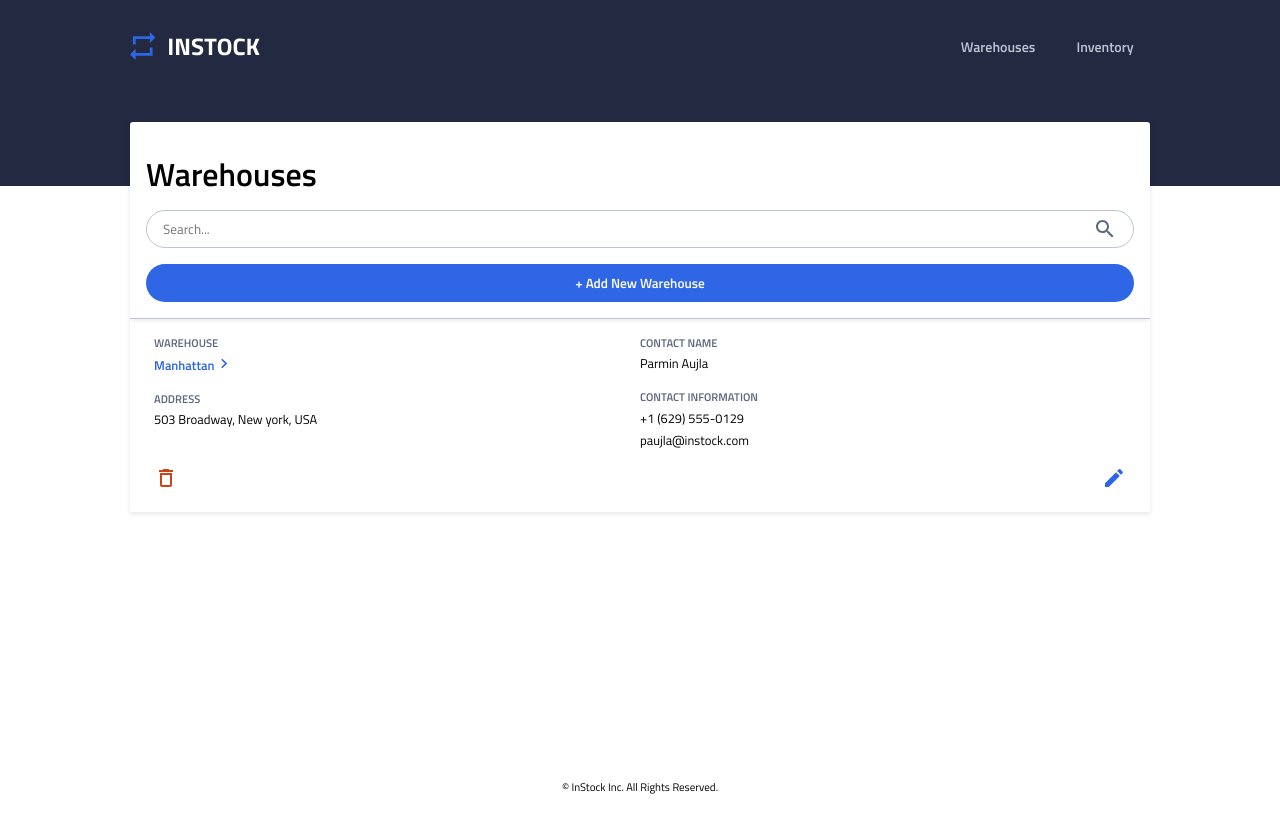
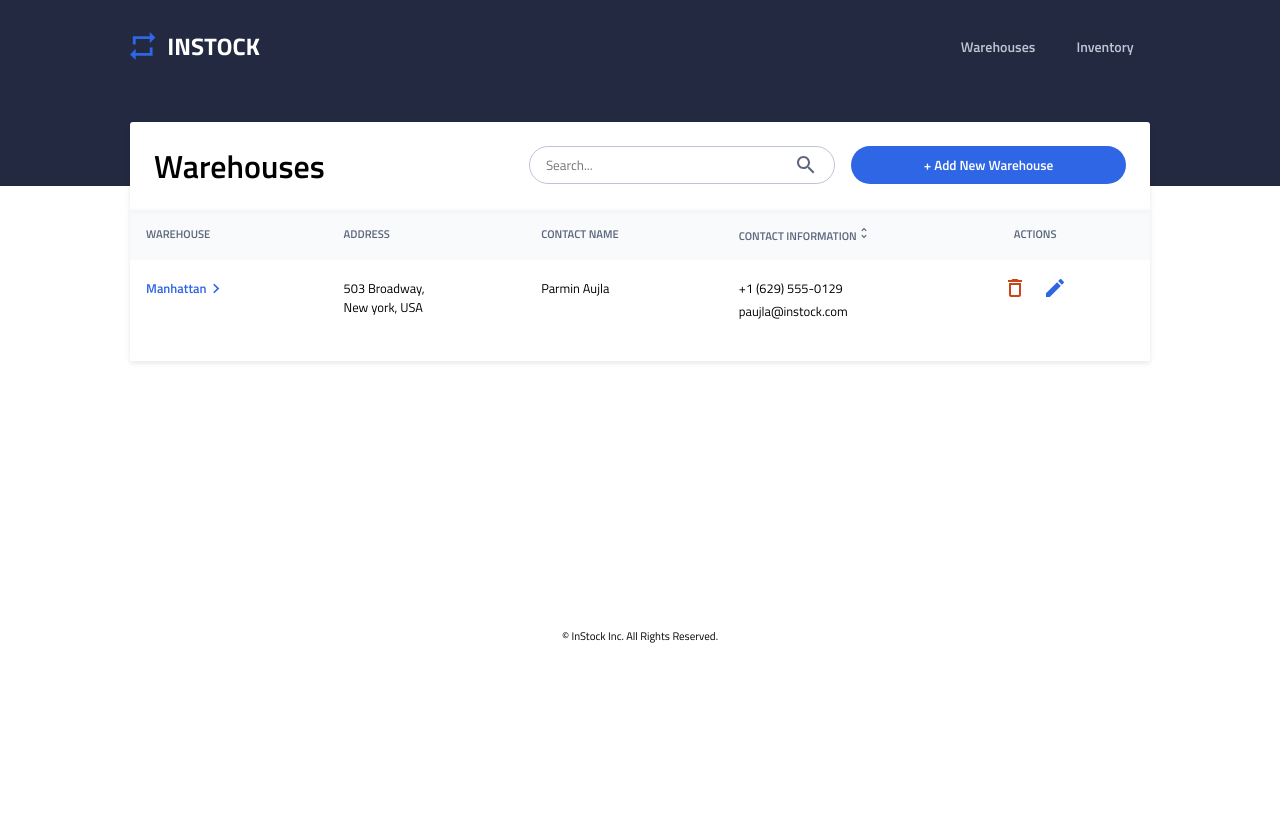
Before and after one commit to ntkunz/instock-client, a React (Create React App) app: page /warehouses in a window 1280 px wide. Shown: the top 832 px of the page. After the commit the page ends 800 px from the top, so only its background shows below. Built offline with nearby package versions, Linux system fonts and the light colour scheme.

Commit message:
continue working on tablet styling for the component

```diff
--- a/src/pages/WarehouseList/WarehouseList.jsx
+++ b/src/pages/WarehouseList/WarehouseList.jsx
@@ -3,6 +3,7 @@ import "./WarehouseList.scss";
 import deleteicon from "../../assets/icons/delete_outline-24px.svg";
 import editicon from "../../assets/icons/edit-24px.svg";
 import rightArrow from "../../assets/icons/chevron_right-24px.svg";
+import sorticon from "../../assets/icons/sort-24px.svg";
 export default function WarehouseList() {
   return (
     <section className="warehouseList">
@@ -27,9 +28,26 @@ export default function WarehouseList() {
 
       <ul className="warehouseList__list">
         <li className="warehouseList__items">
+          <div className="warehouseList__list--tablet">
+            <p className="warehouseList__tablet">warehouse</p>
+            <p className="warehouseList__tablet">address</p>
+            <p className="warehouseList__tablet">contact name</p>
+            <p className="warehouseList__tablet">
+              contact information
+              <img
+                className="warehouseList__sort"
+                src={sorticon}
+                alt="sort icon"
+              />
+            </p>
+
+            <p className="warehouseList__tablet">actions</p>
+          </div>
+
+          <div className="warehouseList__container">
+            {/* <div className="warehouseList__item">
+              <div className="warehouseList__left"> */}
             <div className="warehouseList__item">
-            <div className="warehouseList__left">
-              <div className="warehouseList__warehouse">
               <div className="warehouseList__subtitle">warehouse</div>
               <div className="warehouseList__info">
                 <a
@@ -39,32 +57,34 @@ export default function WarehouseList() {
                   Manhattan
                 </a>
 
-                    <img className="warehouseList__icon" src={rightArrow} alt="arrow pointing right" />
-
+                <img
+                  className="warehouseList__icon"
+                  src={rightArrow}
+                  alt="arrow pointing right"
+                />
               </div>
             </div>
-              <div className="warehouseList__address">
+            <div className="warehouseList__item">
               <div className="warehouseList__subtitle">address</div>
               <div className="warehouseList__info">
-                  503 Broadway, New york, USA
+                <p>503 Broadway,</p>
+                <p> New york, USA</p>
               </div>
             </div>
-            </div>
-            <div className="warehouseList__right">
-              <div className="warehouseList__name">
+            {/* </div> */}
+            {/* <div className="warehouseList__right"> */}
+            <div className="warehouseList__item">
               <div className="warehouseList__subtitle">contact name</div>
               <div className="warehouseList__info">Parmin Aujla</div>
             </div>
-              <div className="warehouseList__contact">
-                <div className="warehouseList__subtitle">
-                  contact information
-                </div>
+            <div className="warehouseList__item">
+              <div className="warehouseList__subtitle">contact information</div>
               <div className="warehouseList__info">+1 (629) 555-0129</div>
               <div className="warehouseList__info">paujla@instock.com</div>
             </div>
-            </div>
-          </div>
-          <div className="warehouseList__icons">
+            {/* </div> */}
+            {/* </div> */}
+            <div className="warehouseList__item warehouseList__item--last">
               <div className="warehouseList__delete">
                 <img src={deleteicon} alt="delete icon" />
               </div>
@@ -72,6 +92,7 @@ export default function WarehouseList() {
                 <img src={editicon} alt="edit icon" />
               </div>
             </div>
+          </div>
         </li>
       </ul>
     </section>
--- a/src/pages/WarehouseList/WarehouseList.scss
+++ b/src/pages/WarehouseList/WarehouseList.scss
@@ -18,6 +18,9 @@ a {
   &__box {
     padding-top: 2rem;
     box-shadow: 0px 2px 5px rgba(19, 24, 44, 0.1);
+    @include tablet {
+      padding: 1rem;
+    }
   }
 
   &__search {
@@ -26,6 +29,11 @@ a {
     padding-left: 1rem;
     padding-right: 1rem;
     gap: 1rem;
+
+    @include tablet {
+      flex-direction: row;
+      padding: 0.5rem;
+    }
   }
 
   &__btn {
@@ -36,6 +44,12 @@ a {
     padding: 0.5rem;
     font-weight: 600;
     margin-bottom: 1rem;
+
+    @include tablet {
+      margin: 0;
+      width: 35%;
+      height: 38px;
+    }
   }
 
   &__form {
@@ -43,6 +57,11 @@ a {
     display: flex;
     flex-direction: column;
     gap: 1rem;
+
+    @include tablet {
+      flex-direction: row;
+      justify-content: flex-end;
+    }
   }
 
   &__text {
@@ -53,6 +72,10 @@ a {
     background-image: url("../../assets/icons/search-24px.svg");
     background-repeat: no-repeat;
     background-position: center right 1rem;
+    @include tablet {
+      width: 39%;
+      height: 38px;
+    }
   }
 
   &__list {
@@ -63,19 +86,55 @@ a {
   &__items {
     border-top: 1px solid $secondary-color-light;
     padding: 1rem 1.5rem;
+    @include tablet {
+      border-top: none;
+      padding: 0;
+    }
   }
 
   &__item {
-    display: flex;
-    flex-wrap: wrap;
-    justify-content: space-between;
+    width: 50%;
+    margin-bottom: 1.5rem;
+    &--last {
+      width: 100%;
+      display: flex;
+      justify-content: space-between;
+    }
+    @include tablet {
+      flex: 1;
+      &--last {
+        display: inline-block;
+        text-align: center;
+      }
+      &--last div {
+        display: inline-block;
+        margin: 0 0.5rem;
+      }
+    }
   }
 
+  &__list--tablet {
+    display: none;
+    @include tablet {
+      display: flex;
+      justify-content: space-between;
+      background-color: rgba(247, 248, 249, 0.7);
+      padding: 1rem;
+      text-transform: uppercase;
+      font-size: 0.7rem;
+      line-height: 1rem;
+      font-weight: 600;
+      color: $secondary-color-dark;
+    }
+  }
   &__left {
     display: flex;
     flex-direction: column;
     width: 42%;
     gap: 1rem;
+    @include tablet {
+      flex-direction: row;
+    }
   }
 
   &__subtitle {
@@ -84,6 +143,9 @@ a {
     line-height: 1rem;
     font-weight: 600;
     color: $secondary-color-dark;
+    @include tablet {
+      display: none;
+    }
   }
 
   &__info {
@@ -97,6 +159,9 @@ a {
     height: 1.2rem;
     padding: 0;
     vertical-align: sub;
+    @include tablet {
+      vertical-align: bottom;
+    }
   }
 
   &__link {
@@ -109,11 +174,45 @@ a {
     flex-direction: column;
     width: 50%;
     gap: 1rem;
+    @include tablet {
+      flex-direction: row;
+    }
   }
 
-  &__icons {
+  // &__icons {
+  //   display: flex;
+  //   justify-content: space-between;
+  //   padding-top: 1rem;
+  //   @include tablet {
+  //     width: 8%;
+  //   }
+  // }
+
+  &__container {
     display: flex;
-    justify-content: space-between;
-    padding-top: 1rem;
+    flex-wrap: wrap;
+    @include tablet {
+      gap: 0;
+      justify-content: space-between;
+      padding: 1rem;
+    }
+  }
+
+  &__tablet {
+    @include tablet {
+      flex: 1;
+      text-transform: uppercase;
+      font-size: 0.7rem;
+      line-height: 1rem;
+      font-weight: 600;
+      color: $secondary-color-dark;
+      &:nth-child(5) {
+        text-align: center;
+      }
+    }
+  }
+
+  &__sort {
+    height: 14px;
   }
 }
```
Lines whose indentation alone changed are shown as unchanged.
